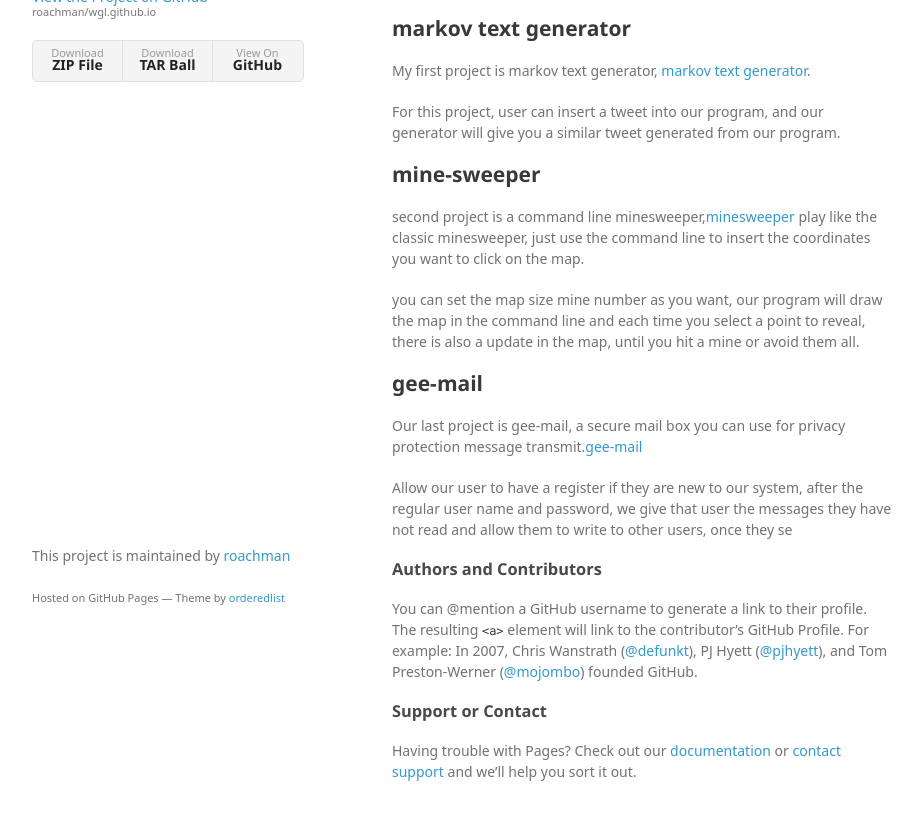
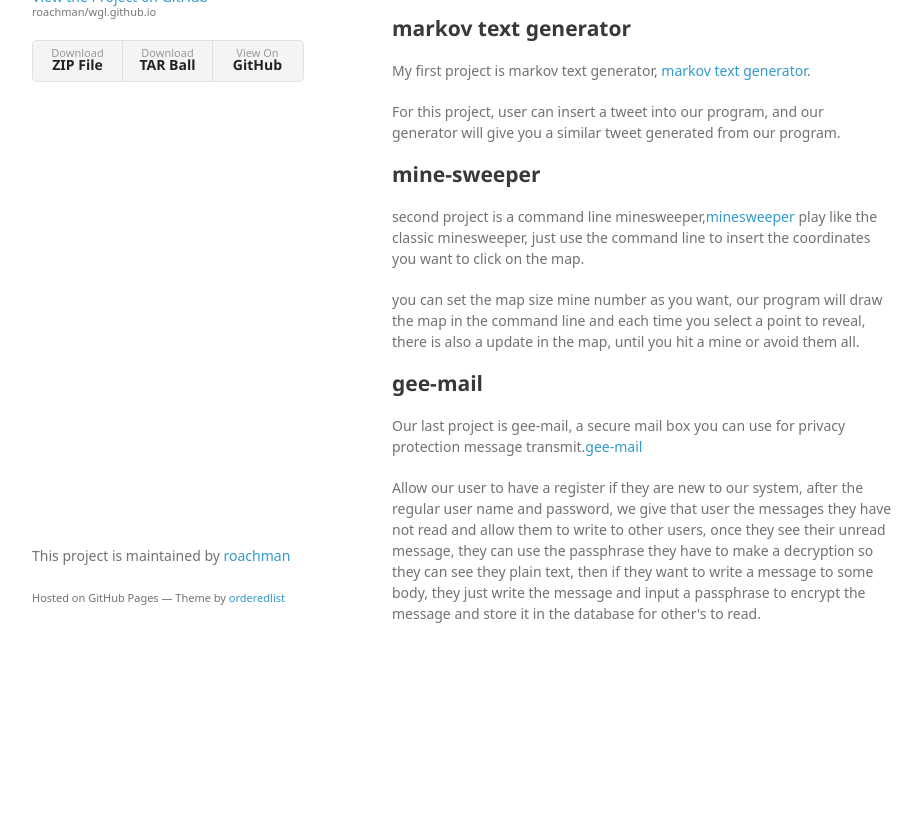
Before and after one commit to roachman/wgl.github.io, a plain HTML site: page index.html in a window 1280 px wide. Shown: the part 123-942 px from the top of the page, without its empty margins (178-1099 px from the left). After the commit the page ends 817 px from the top, so only its background shows below. Drawn offline with Linux system fonts and the light colour scheme; a web font is replaced by a local one.

```diff
--- a/index.html
+++ b/index.html
@@ -50,17 +50,7 @@
 
 <p>Our last project is gee-mail, a secure mail box you can use for privacy protection message transmit.<a href="https://github.com/roachman/geemail">gee-mail</a></p>
 
-<p>Allow our user to have a register if they are new to our system, after the regular user name and password, we give that user the messages they have not read and allow them to write to other users, once they se</p>
-
-<h3>
-<a id="authors-and-contributors" class="anchor" href="#authors-and-contributors" aria-hidden="true"><span aria-hidden="true" class="octicon octicon-link"></span></a>Authors and Contributors</h3>
-
-<p>You can @mention a GitHub username to generate a link to their profile. The resulting <code>&lt;a&gt;</code> element will link to the contributor’s GitHub Profile. For example: In 2007, Chris Wanstrath (<a href="https://github.com/defunkt" class="user-mention">@defunkt</a>), PJ Hyett (<a href="https://github.com/pjhyett" class="user-mention">@pjhyett</a>), and Tom Preston-Werner (<a href="https://github.com/mojombo" class="user-mention">@mojombo</a>) founded GitHub.</p>
-
-<h3>
-<a id="support-or-contact" class="anchor" href="#support-or-contact" aria-hidden="true"><span aria-hidden="true" class="octicon octicon-link"></span></a>Support or Contact</h3>
-
-<p>Having trouble with Pages? Check out our <a href="https://help.github.com/pages">documentation</a> or <a href="https://github.com/contact">contact support</a> and we’ll help you sort it out.</p>
+<p>Allow our user to have a register if they are new to our system, after the regular user name and password, we give that user the messages they have not read and allow them to write to other users, once they see their unread message, they can use the passphrase they have to make a decryption so they can see they plain text, then if they want to write a message to some body,   they just write the message and input a passphrase to encrypt the message and store it in the database for other's to read.</p>
       </section>
       <footer>
         <p>This project is maintained by <a href="https://github.com/roachman">roachman</a></p>
```
Also changed, not shown: params.json (+1 -1 lines).
